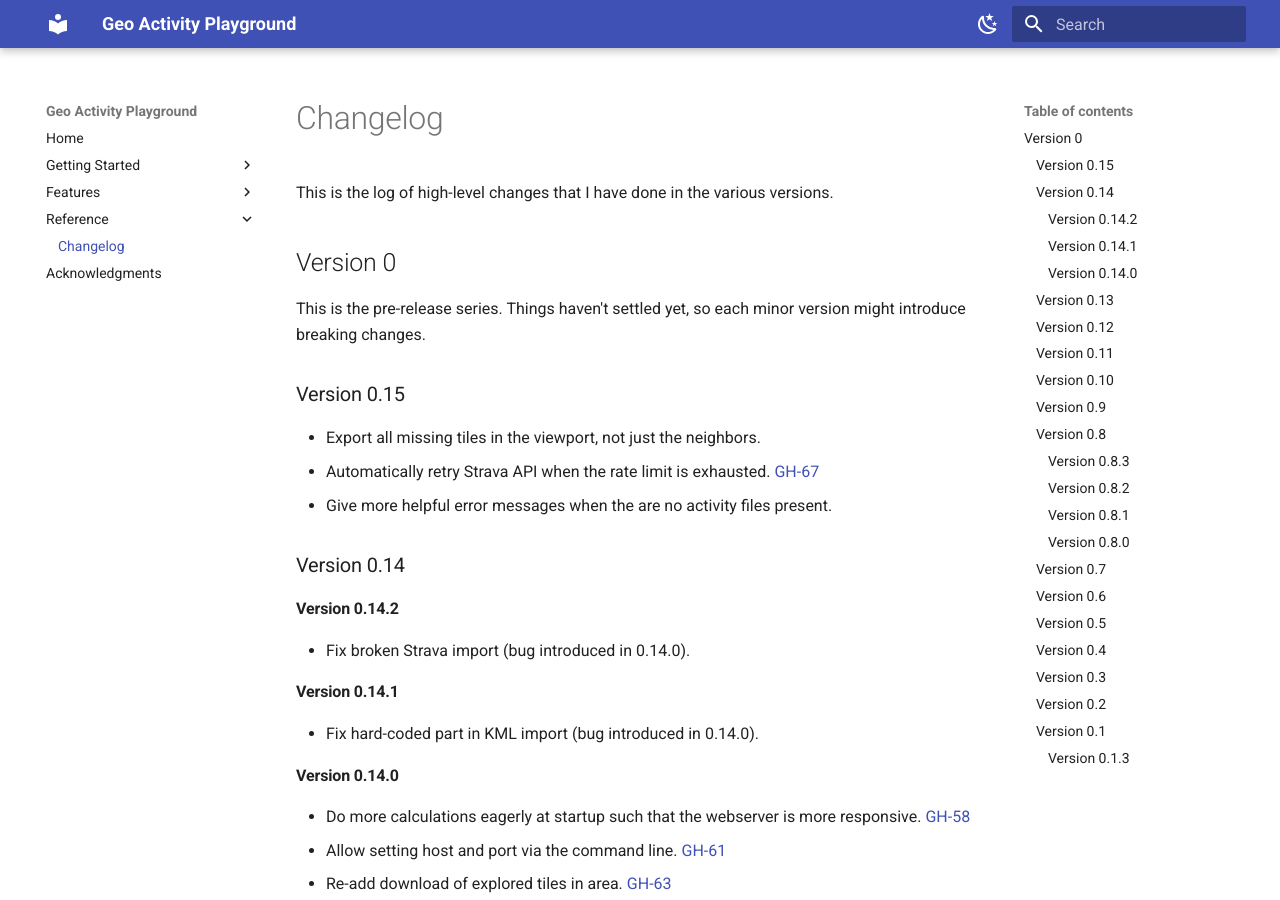
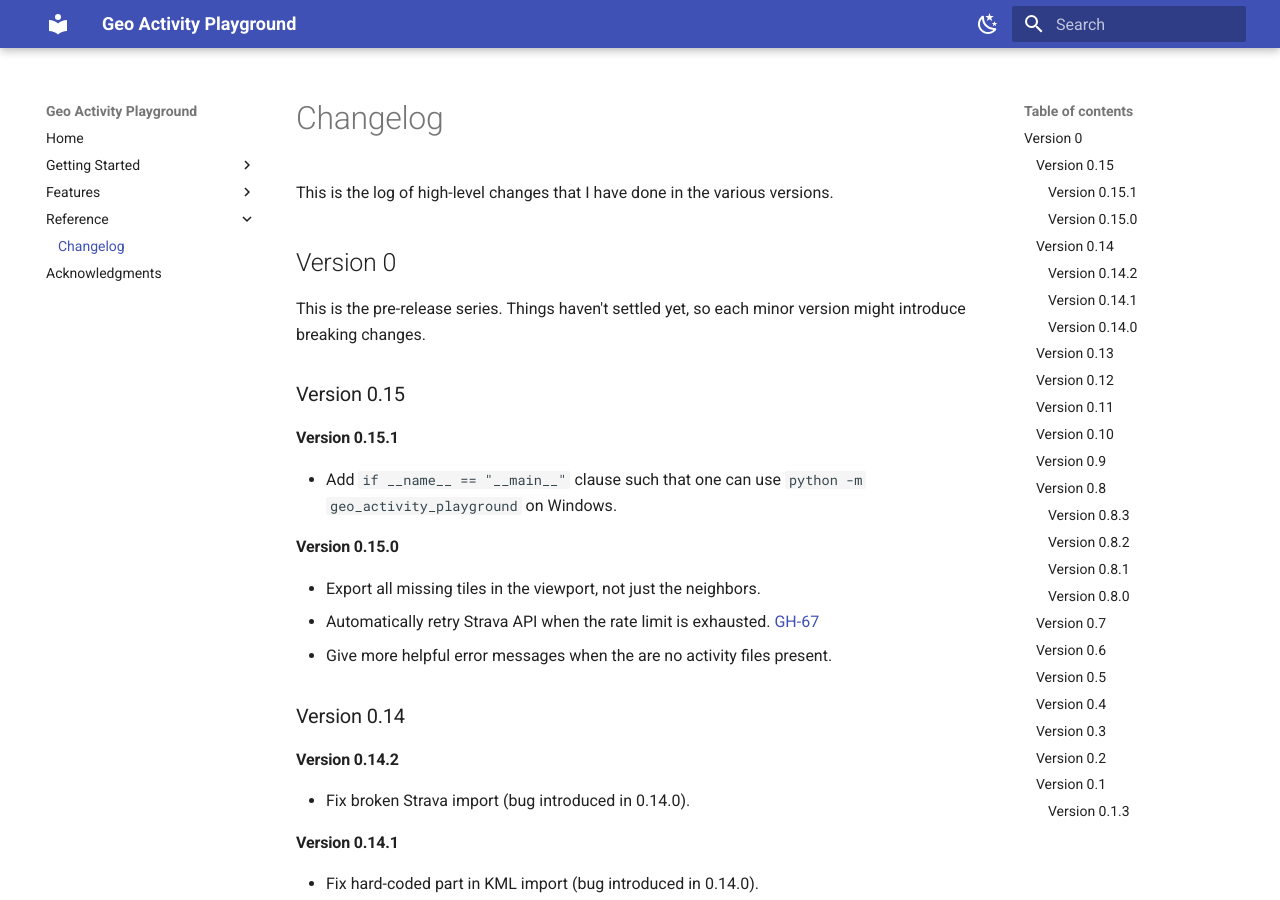
Before and after one commit to martin-ueding/geo-activity-playground, an MkDocs documentation site: the page built from docs/reference/changelog.md, in a window 1280 px wide and 900 px high. Built offline with MkDocs 1.6.1 and Material for MkDocs 9.7.7, drawn with Linux system fonts in a browser that asks for light colours.

Commit message:
Changelog entry

```diff
--- a/docs/reference/changelog.md
+++ b/docs/reference/changelog.md
@@ -7,6 +7,12 @@ This is the log of high-level changes that I have done in the various versions.
 This is the pre-release series. Things haven't settled yet, so each minor version might introduce breaking changes.
 
 ### Version 0.15
+
+#### Version 0.15.1
+
+- Add `if __name__ == "__main__"` clause such that one can use `python -m geo_activity_playground` on Windows.
+
+#### Version 0.15.0
 
 - Export all missing tiles in the viewport, not just the neighbors.
 - Automatically retry Strava API when the rate limit is exhausted. [GH-67](https://github.com/martin-ueding/geo-activity-playground/pull/67)
```
